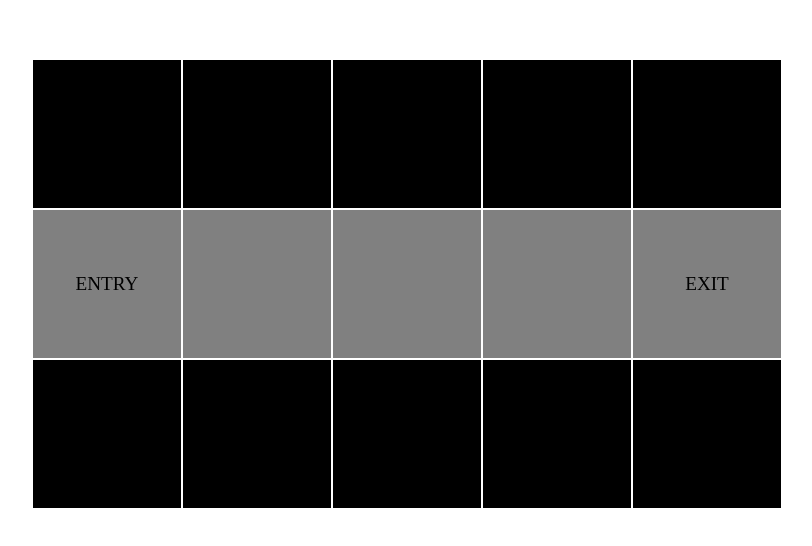
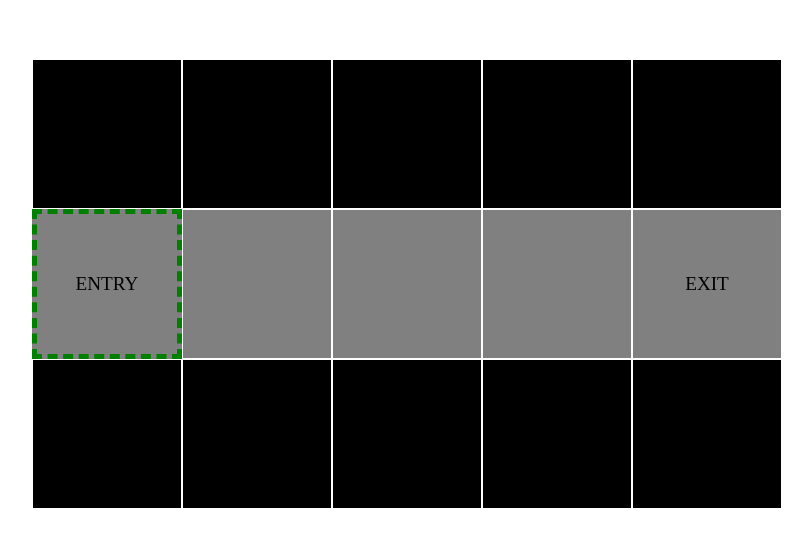
Before and after one commit to MNewbigging/greenvale, a React (Vite) app: page / in a window 1280 px wide. Shown: the part 116-662 px from the top of the page, without its empty margins (233-1045 px from the left). Built offline with nearby package versions, Linux system fonts and the light colour scheme.

Commit message:
show route

```diff
--- a/src/app-state.ts
+++ b/src/app-state.ts
@@ -1,3 +1,4 @@
+import { eventListener } from "./events/event-listener";
 import { Grid } from "./game/grid";
 import { GridCell, GridCellType } from "./game/grid-cell";
 
@@ -8,16 +9,39 @@ class AppState {
   constructor() {
     // Setup first mission grid
     this.grid = this.makeGrid();
+
+    // Setup new route
+    this.newRoute();
   }
 
-  addCellToRoute(cell: GridCell) {
+  isInRoute(cell: GridCell) {
+    return this.route.find((c) => c.id === cell.id);
+  }
+
+  addCellToRoute(addCell: GridCell) {
     // Can ignore cells that are unpassable
-    if (cell.type === GridCellType.Unpassable) {
+    if (addCell.type === GridCellType.Unpassable) {
       console.log("Cannot go here!");
       return;
     }
 
+    // This cell cannot already be in the route
+    if (this.route.find((cell) => cell.id === addCell.id)) {
+      console.log("Already in the route!");
+      return;
+    }
+
     // Cell must neighbour the previous cell
+    const previousCell = this.route[this.route.length - 1];
+    if (this.grid.areNeighbours(previousCell, addCell)) {
+      this.route.push(addCell);
+      eventListener.fire("route-change", null);
+      console.log("Added neighbouring cell");
+    } else {
+      console.log("Must be next to previous cell");
+    }
+
+    // todo later - What if exit is already in the route?
   }
 
   private makeGrid() {
@@ -42,10 +66,9 @@ class AppState {
     return new Grid(cells, 5);
   }
 
-  private getNeighbours(grid: GridCell[][], cell: GridCell) {}
-
-  private areNeighbours(grid: GridCell[][], a: GridCell, b: GridCell) {
-    //
+  private newRoute() {
+    const entry = this.grid.getEntryCell();
+    if (entry) this.route.push(entry);
   }
 }
 
--- a/src/components/grid-display/grid-display.scss
+++ b/src/components/grid-display/grid-display.scss
@@ -20,6 +20,10 @@
   justify-content: center;
   align-items: center;
 
+  &.in-route {
+    border: 5px dashed green;
+  }
+
   &.unpassable {
     background-color: black;
   }
--- a/src/components/grid-display/grid-display.tsx
+++ b/src/components/grid-display/grid-display.tsx
@@ -1,15 +1,17 @@
-import { ReactElement } from "react";
 import { appState } from "../../app-state";
 import { Grid } from "../../game/grid";
 import { GridCell } from "../../game/grid-cell";
 import "./grid-display.scss";
+import { useEventUpdater } from "../hooks/use-event-updater";
 
 interface GridDisplayProps {
   grid: Grid;
 }
 
 export function GridDisplay({ grid }: GridDisplayProps) {
-  const rows = grid.rows.map((row) => <GridRowDisplay row={row} />);
+  const rows = grid.rows.map((row, index) => (
+    <GridRowDisplay key={`row-${index}`} row={row} />
+  ));
 
   return <div className="grid-display">{rows}</div>;
 }
@@ -19,7 +21,9 @@ interface GridRowDisplayProps {
 }
 
 function GridRowDisplay({ row }: GridRowDisplayProps) {
-  const cells = row.map((cell) => <GridCellDisplay cell={cell} />);
+  const cells = row.map((cell) => (
+    <GridCellDisplay key={`cell-${cell.id}`} cell={cell} />
+  ));
 
   return <div className="grid-row-display">{cells}</div>;
 }
@@ -29,10 +33,17 @@ interface GridCellDisplayProps {
 }
 
 function GridCellDisplay({ cell }: GridCellDisplayProps) {
-  const classes = ["grid-cell-display", cell.type.toLowerCase()].join(" ");
+  useEventUpdater("route-change");
+
+  const inRouteClass = appState.isInRoute(cell) ? "in-route" : "";
+
+  const classes = [
+    "grid-cell-display",
+    cell.type.toLowerCase(),
+    inRouteClass,
+  ].join(" ");
 
   let displayText = "";
-
   if (cell.isEntry) displayText = "ENTRY";
   if (cell.isExit) displayText = "EXIT";
 
--- a/src/events/event-listener.ts
+++ b/src/events/event-listener.ts
@@ -1,4 +1,5 @@
 export interface EventMap {
+  "route-change": null;
   "game-loaded": null;
   "game-started": null;
 }
--- a/src/game/grid-cell.ts
+++ b/src/game/grid-cell.ts
@@ -7,6 +7,7 @@ export enum GridCellType {
 
 export class GridCell {
   id = randomId();
+  index = -1; // to be set by grid when it receives the cells
   isEntry: boolean;
   isExit: boolean;
 
--- a/src/game/grid.ts
+++ b/src/game/grid.ts
@@ -4,10 +4,25 @@ export class Grid {
   rows: GridCell[][] = [];
 
   constructor(public cells: GridCell[], public width: number) {
+    // Display prefers rows
     this.rows = this.toRows();
+
+    // Assign indices to cells
+    cells.forEach((cell, index) => (cell.index = index));
   }
 
-  toRows() {
+  getEntryCell() {
+    return this.cells.find((cell) => cell.isEntry);
+  }
+
+  areNeighbours(a: GridCell, b: GridCell) {
+    // Either their index is +- 1, or +=width
+    const diff = Math.abs(a.index - b.index);
+
+    return diff == 1 || diff == this.width;
+  }
+
+  private toRows() {
     const rows: GridCell[][] = [];
 
     let row: GridCell[] = [];
```
